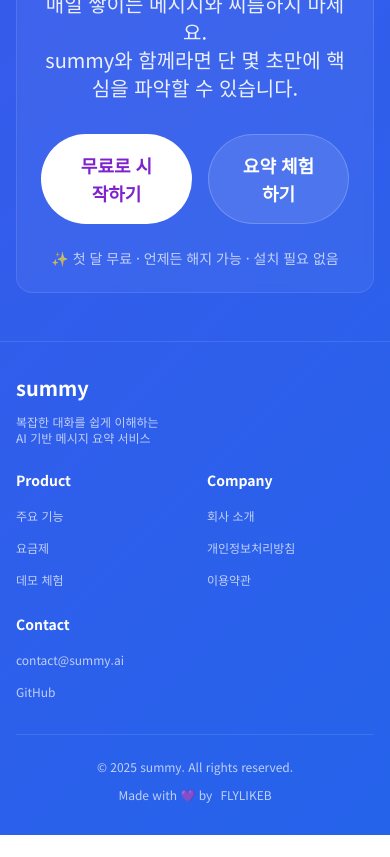
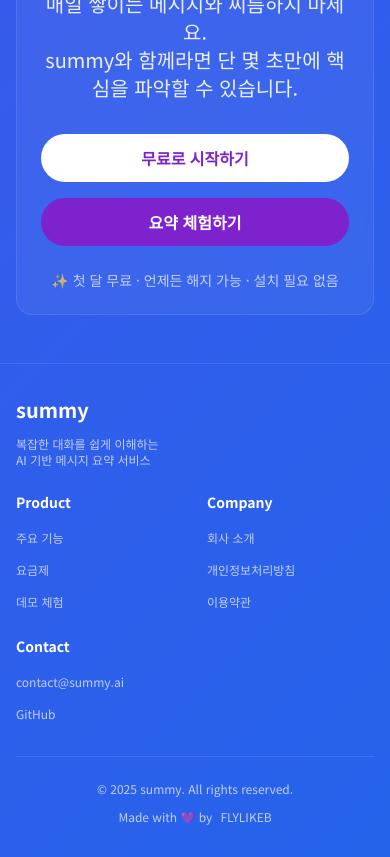
Before and after one commit to FLYLIKEB/summy, a Next.js app: page / in a window 390 px wide. Shown: the part 5080-5937 px from the top of the page. Before the commit the page ends 5915 px from the top, so only its background shows below. Built offline with nearby package versions, Linux system fonts and the light colour scheme.

Commit message:
style: FinalCTA 버튼에 호버 애니메이션 추가

```diff
--- a/components/FinalCTA.tsx
+++ b/components/FinalCTA.tsx
@@ -12,11 +12,11 @@ export default function FinalCTA() {
             매일 쌓이는 메시지와 씨름하지 마세요.<br />
             summy와 함께라면 단 몇 초만에 핵심을 파악할 수 있습니다.
           </p>
-          <div className="flex gap-4 justify-center">
-            <button className="px-8 py-4 bg-white text-purple-700 rounded-full font-bold text-lg hover:bg-opacity-90 transition-all">
+          <div className="flex flex-col sm:flex-row gap-4 justify-center">
+            <button className="btn-secondary">
               무료로 시작하기
             </button>
-            <button className="px-8 py-4 bg-white bg-opacity-10 text-white rounded-full font-bold text-lg hover:bg-opacity-20 transition-all border border-white border-opacity-20">
+            <button className="btn-primary">
               요약 체험하기
             </button>
           </div>
```
